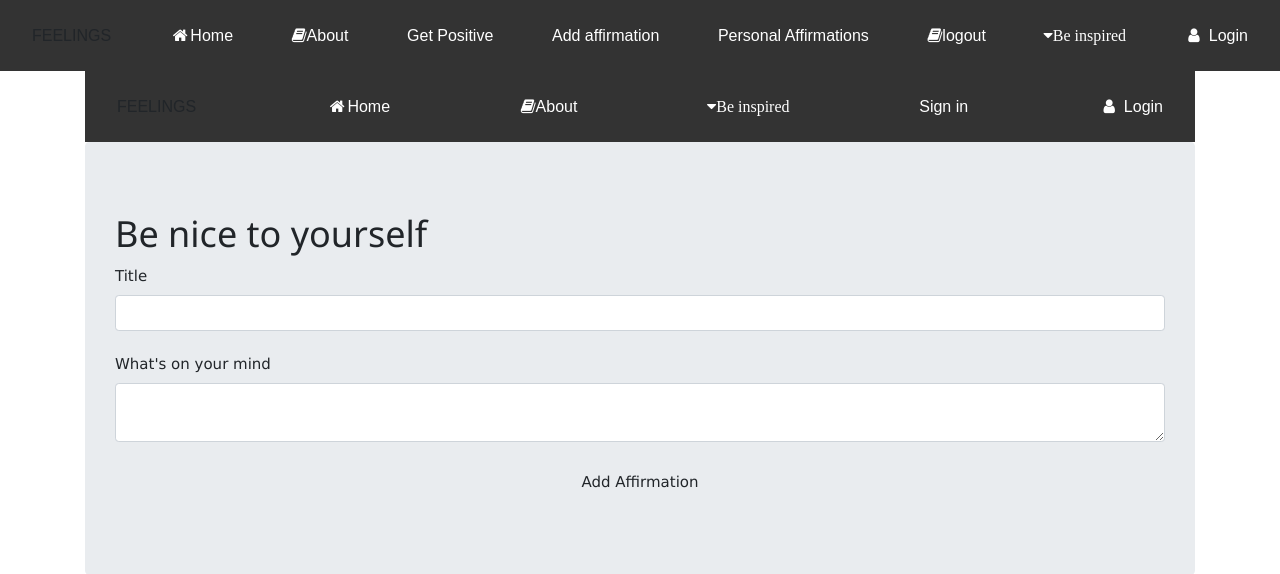
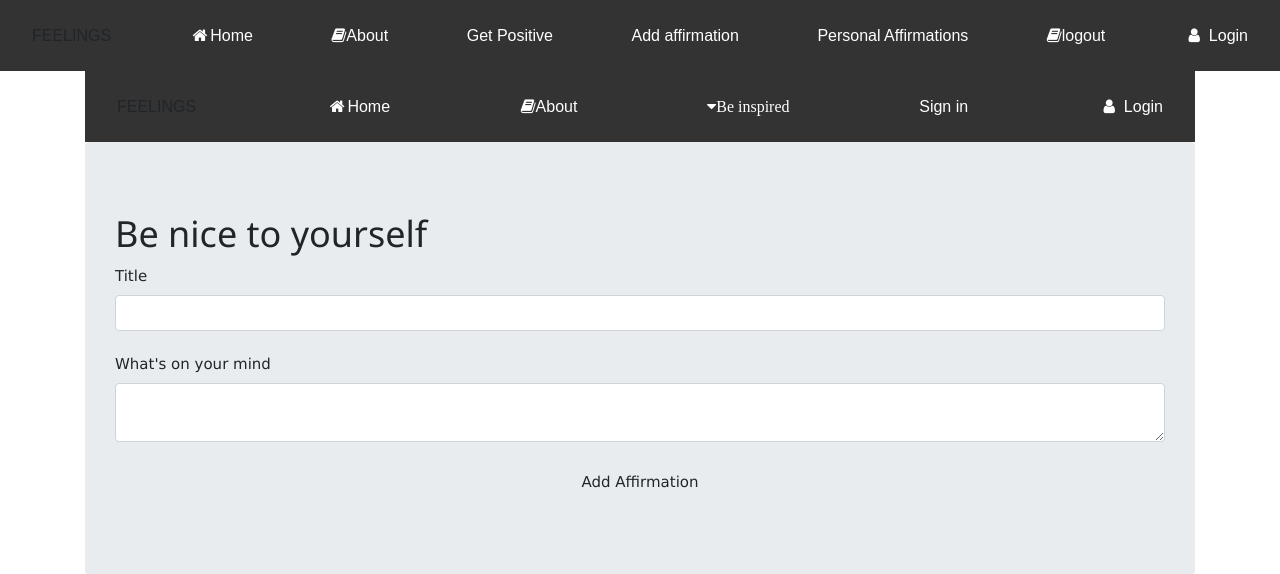
Before and after one commit to ALKEMIA-CHARLES/Feeling-app, a Flask app: page /addaffirmation in a window 1280 px wide. Shown: the top 574 px of the page. Run offline with Flask 2, Linux system fonts and the light colour scheme; some libraries are stand-ins or nearby versions; some web fonts are replaced.

Commit message:
accept changes

```diff
--- a/app/templates/base.html
+++ b/app/templates/base.html
@@ -21,21 +21,11 @@
         <a class="nav-item nav-link" href="{{url_for('main.add')}}">Add affirmation</a>
         <a class="nav-item nav-link" href="{{url_for('main.affirmations_list')}}">Personal Affirmations</a>
         <a href="{{url_for('auth.logout')}}" id="life"><i class="fa fa-book"></i>logout</a>
-        <div class="dropdown">
-          <button class="dropbtn"><i class= "fa fa-caret-down" >Be inspired</i></button>
-          <div class="dropdown-content">
-            <a href="#">Custom</a>
-            <a href="#">Pre made</a>
-          </div>
-        </div>
+
         {% if current_user.is_authenticated %}
-        <div class="dropdown">
           <button class="dropbtn"><i class= "fa fa-caret-down" >{{current_user.username}}</i></button>
-          <div class="dropdown-content">
             <a href="#">Profile</a>
             <a href="{{url_for('auth.logout')}}">Logout</a>
-          </div>
-        </div>
         {%else%}
         <a href="{{url_for('auth.login')}}"><i class="fa fa-fw fa-user"></i> Login</a>
         {% endif %}
```
